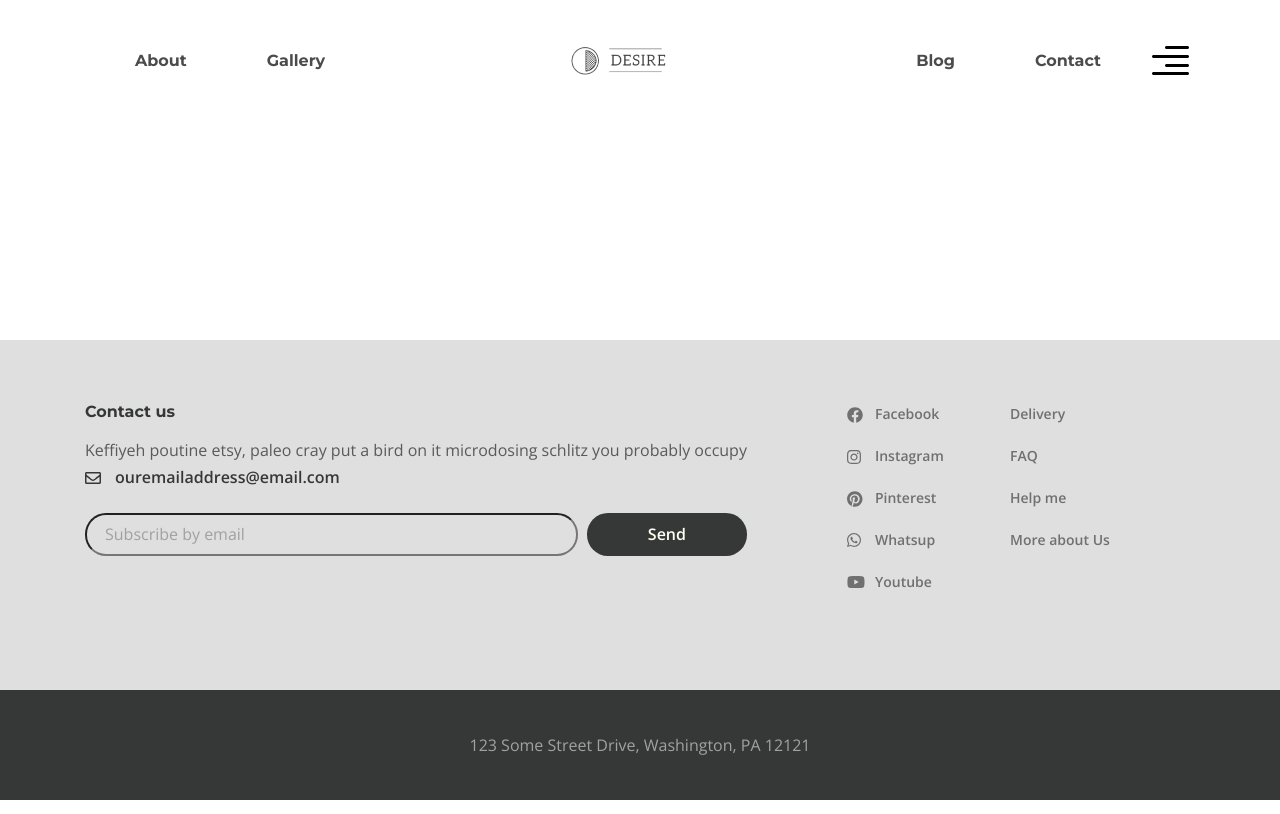
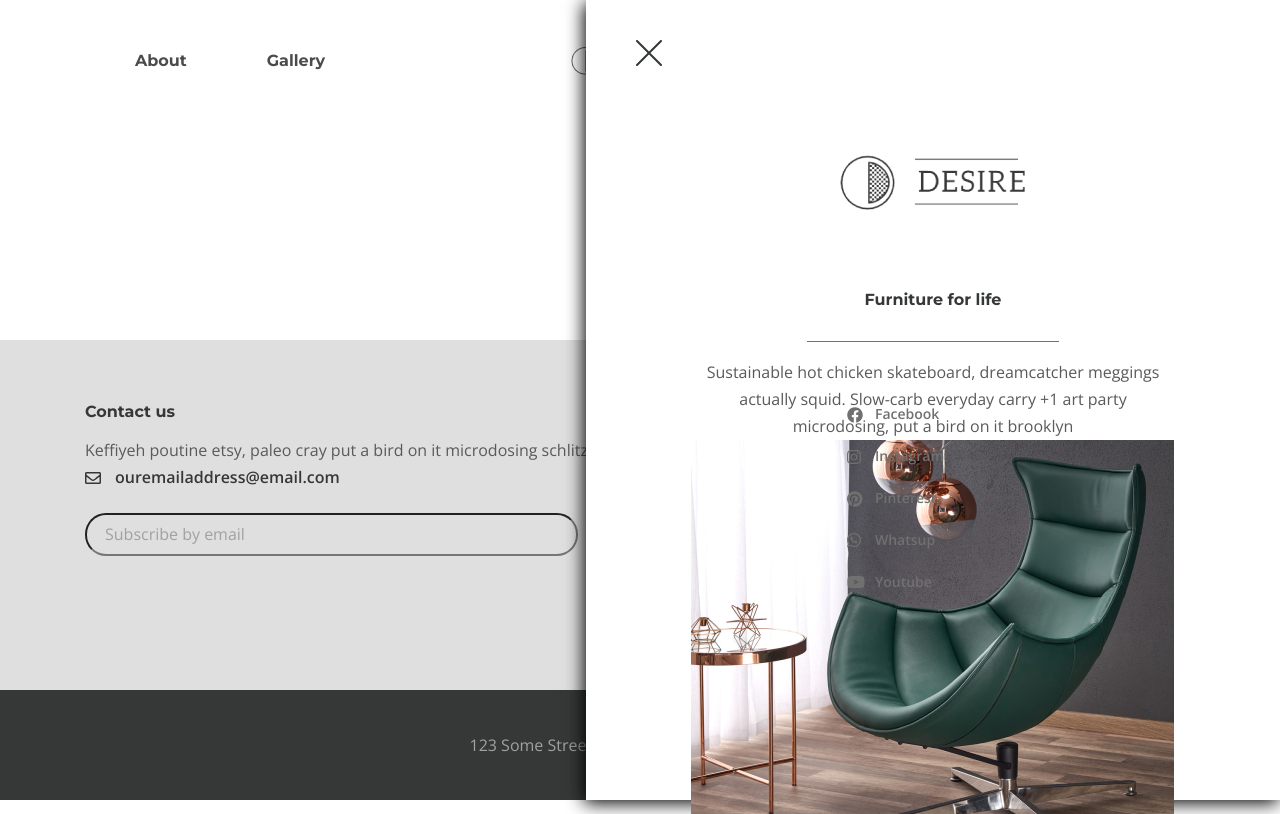
Before and after one commit to iuru2522/Desire, a website: page app/index.html in a window 1280 px wide. Both pictures are taken after a click on the button 1170 px from the left and 60 px from the top of the page. Drawn offline with nearby package versions, Linux system fonts and the light colour scheme; files that its build step writes are made by us from their sources.

Commit message:
added Right side menu

```diff
--- a/app/index.html
+++ b/app/index.html
@@ -8,7 +8,8 @@
   <link rel="stylesheet" href="css/style.min.css">
   <link rel="preconnect" href="https://fonts.googleapis.com">
   <link rel="preconnect" href="https://fonts.gstatic.com" crossorigin>
-<link href="https://fonts.googleapis.com/css2?family=Montserrat:wght@700&family=Open+Sans:wght@400;600&display=swap" rel="stylesheet">
+  <link href="https://fonts.googleapis.com/css2?family=Montserrat:wght@700&family=Open+Sans:wght@400;600&display=swap"
+    rel="stylesheet">
 </head>
 
 <body>
@@ -43,6 +44,26 @@
           <button class="header__btn">
             <img src="images/icon_menu.svg" alt="icon menu">
           </button>
+          <div class="rightside-menu rightside-menu--close">
+            <button class="rightside-menu__close">
+              <img src="images/Path.svg" alt="">
+            </button>
+            <div class="rightside-menu__content">
+              <a class="rightside-menu__logo" href="">
+                <img src="images/logo-big.png" alt="logo">
+              </a>
+              <h4 class="rightside-menu__title">
+                Furniture for life
+              </h4>
+              <p class="rifhtside-menu__text">
+                Sustainable hot chicken skateboard,
+                dreamcatcher meggings actually squid.
+                Slow-carb everyday carry +1 art party microdosing, put a bird on it brooklyn
+              </p>
+              <img class="rightside-menu__images" src="images/Rectangle.jpg" alt="image">
+            </div>
+
+          </div>
         </div>
       </div>
     </header>
--- a/app/js/main.js
+++ b/app/js/main.js
@@ -1,3 +1,10 @@
 $(function () {
 
+    $('.header__btn').on('click', function(){
+        $('.rightside-menu').removeClass('rightside-menu--close');
+    });
+    $('.rightside-menu__close').on('click', function(){
+        $('.rightside-menu').addClass('rightside-menu--close');
+    });
+
 })
--- a/app/scss/_global.scss
+++ b/app/scss/_global.scss
@@ -9,6 +9,8 @@ body {
 	font-size: 16px;
 	line-height: 27px;
 	color: $default;
+	overflow-x: hidden;
+	min-width: 320px;
 
 }
 
--- a/app/scss/style.scss
+++ b/app/scss/style.scss
@@ -174,3 +174,65 @@
        padding: 42px 0 41px;
    }
 }
+
+.rightside-menu{
+    position: absolute;
+    right: 0;
+    top: 0;
+    bottom: 0;
+    max-width: 694px;
+    width: 100%;
+    background-color: #fff;
+    padding-top: 40px;
+    box-shadow: -2px 3px 17px 0px #000;
+    transition: all .5s;
+    &.rightside-menu--close{
+        transform: translateX(500%);
+    }
+     &__close{
+         background-color: transparent;
+         border: none;
+         padding: 0;
+         cursor: pointer;
+         margin-left: 50px;
+         margin-bottom: 60px;
+     }
+     &__content{
+         text-align: center;
+         max-width: 485px;
+         margin: 0 auto;
+     }
+     &__logo{
+         margin-bottom: 40px;
+         display: inline-block;
+     }
+     &__title{
+         color: $title;
+         @extend %title-font;
+         font-style: 36px;
+         line-height: 51px;
+         position: relative;
+         margin-bottom: 17px;
+         padding-bottom: 17px;
+         &::after{
+             content: '';
+             position: absolute;
+             bottom: 0;
+             left: 0;
+             right: 0;
+             max-width: 252px;
+             margin: 0 auto;
+             height: 1px;
+             background: #6D7278;
+
+
+         }
+     }
+     &__text{
+         margin-bottom: 75px;
+     }
+     &__images{
+         max-width: 485px;
+     }
+
+}
```
Also changed, not shown: app/css/style.min.css, app/images/Path.svg (added), app/images/Rectangle.jpg (added), app/images/logo-big.png (added), app/js/main.min.js. Lines whose indentation alone changed are shown as unchanged.
